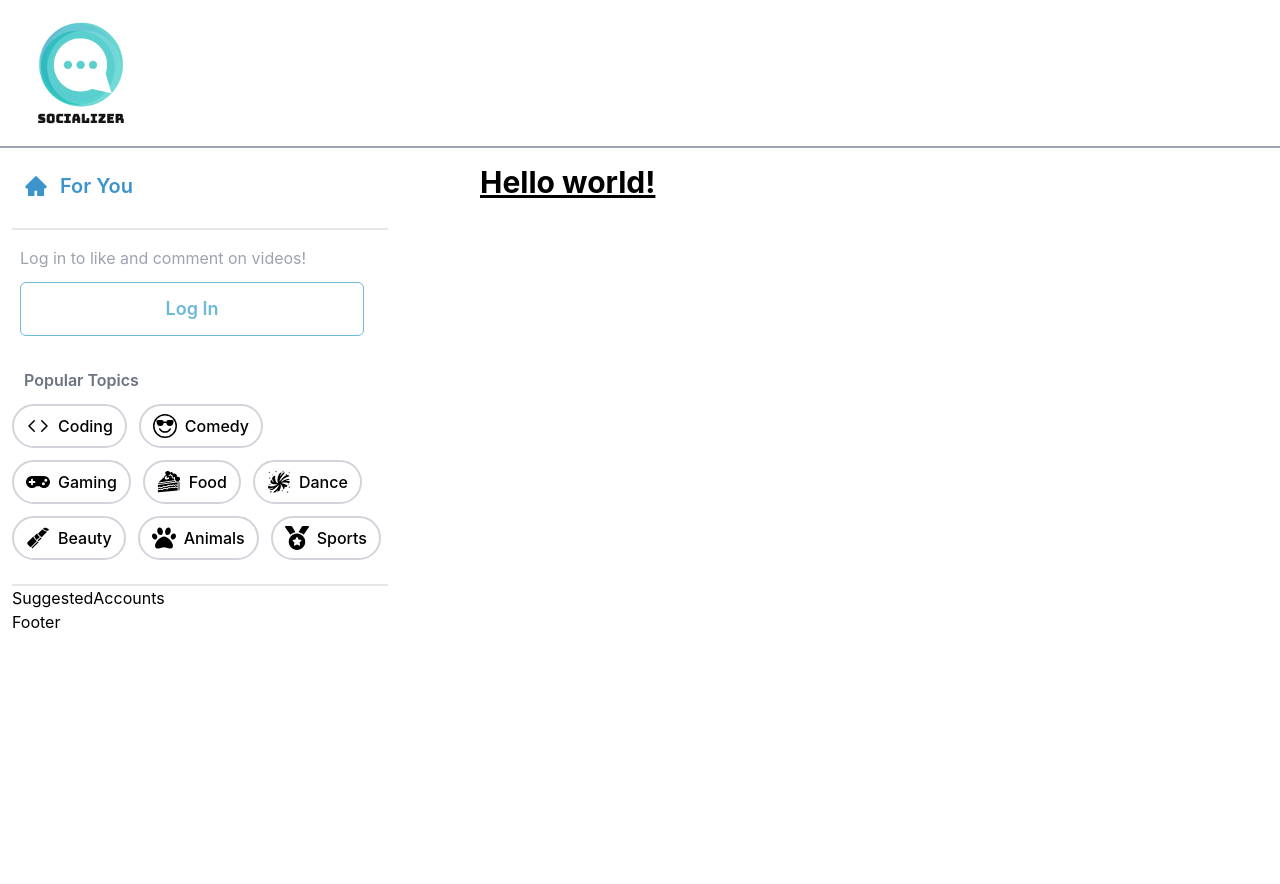
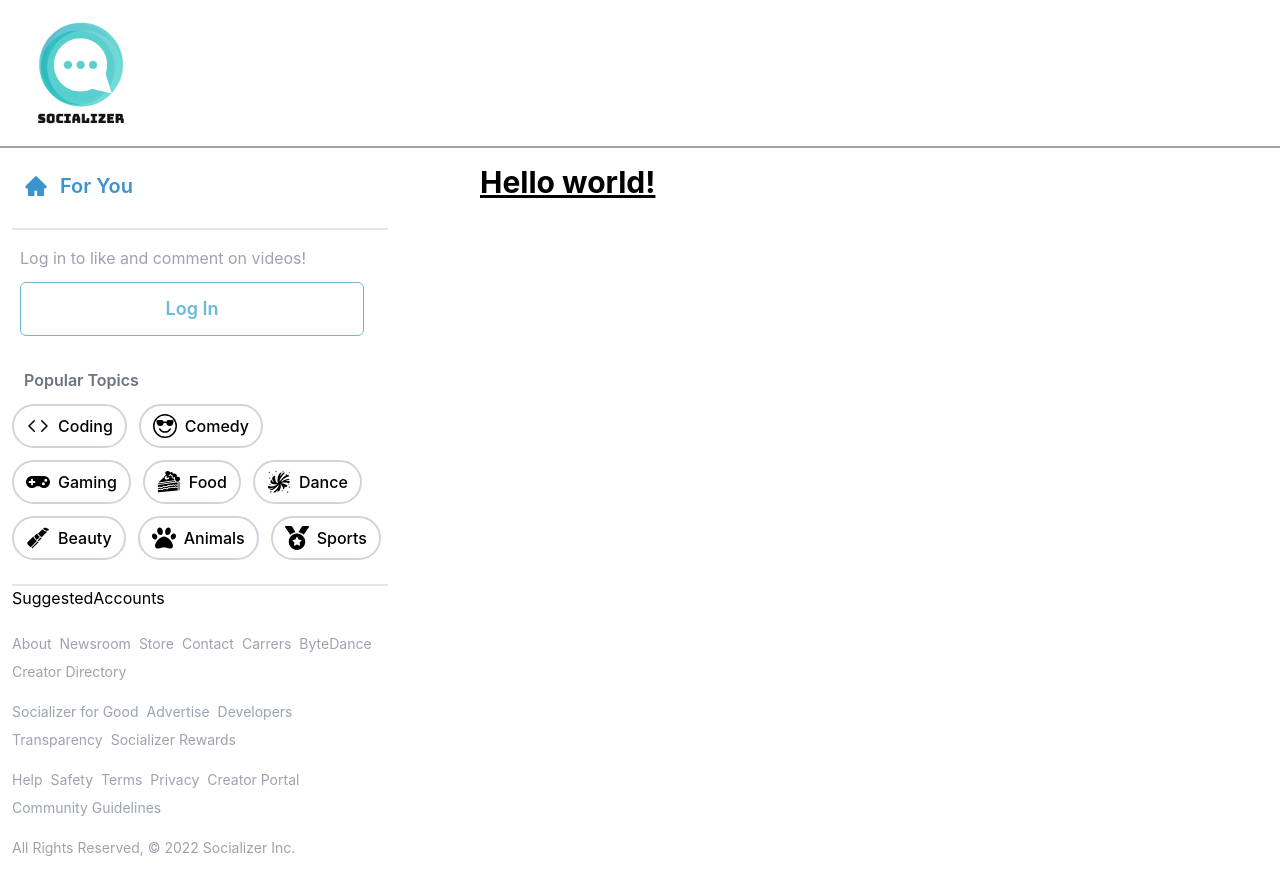
Before and after one commit to Calinpet/socializer, a Next.js app: page / in a window 1280 px wide. Built offline with nearby package versions, Linux system fonts and the light colour scheme.

Commit message:
created footer

```diff
--- a/components/Discover.tsx
+++ b/components/Discover.tsx
@@ -7,9 +7,13 @@ import { topics } from '../utils/constants'
 const Discover = () => {
 
   const router = useRouter();
+  // extract the topic from the router by using object destructuring
   const { topic } = router.query;
 
+  // create active topic style
   const activeTopicStyle = 'xl:border-2 hover:bg-primary xl:border-[#F51997] px-3 py-2 rounded xl:rounded-full flex items-center gap-2 justify-center cursor-pointer text-[#F51997]';
+
+  // create topic style
   const topicStyle = 'xl:border-2 hover:bg-primary xl:border-gray-300 px-3 py-2 rounded xl:rounded-full flex items-center gap-2 justify-center cursor-pointer text-black';
 
   return (
@@ -21,6 +25,7 @@ const Discover = () => {
         {/* creating a dynamic block of code to point to  all topics */}
         {topics?.map((item) => (
           <Link href={`/?topic=${item.name}`} key={item.name}>
+            {/* if topic is equal to item.nmae than render */}
             <div className={topic === item.name ? activeTopicStyle : topicStyle}>
               {/* render the icons */}
               <span className='font-bold text-2xl xl:text-md '>
--- a/components/Footer.tsx
+++ b/components/Footer.tsx
@@ -1,8 +1,28 @@
 import React from 'react'
+
+import { footerList1, footerList2, footerList3 } from '../utils/constants';
+
+const List = ({ items, mt }: {items: string[], mt:boolean }) => (
+  <div className={`flex flex-wrap gap-2 ${mt && 'mt-5'}`}>
+        {/* whant to map over the footerList1 */}
+        {items.map((item) => (
+          <p key={item} className="text-gray-400 text-sm hover:underline cursor-pointer">
+            {item}
+          </p>
+        ))}
+      </div>
+)
 
 const Footer = () => {
   return (
-    <div>Footer</div>
+    <div className='mt-6 hidden xl:block'>
+      <List items={footerList1} mt={false} />
+      <List items={footerList2} mt />
+      <List items={footerList3} mt />
+      <p className='text-gray-400 text-sm mt-5'>
+      All Rights Reserved, © 2022 Socializer Inc.
+      </p>
+    </div>
   )
 }
 
--- a/utils/constants.tsx
+++ b/utils/constants.tsx
@@ -39,5 +39,5 @@ export const topics = [
 ];
 
 export const footerList1 = ['About', 'Newsroom', 'Store', 'Contact', 'Carrers', 'ByteDance', 'Creator Directory']
-export const footerList2 = [ 'TikTik for Good','Advertise','Developers','Transparency','TikTik Rewards' ]
+export const footerList2 = [ 'Socializer for Good','Advertise','Developers','Transparency','Socializer Rewards' ]
 export const footerList3 = [ 'Help', 'Safety', 'Terms', 'Privacy', 'Creator Portal', 'Community Guidelines' ]
```
